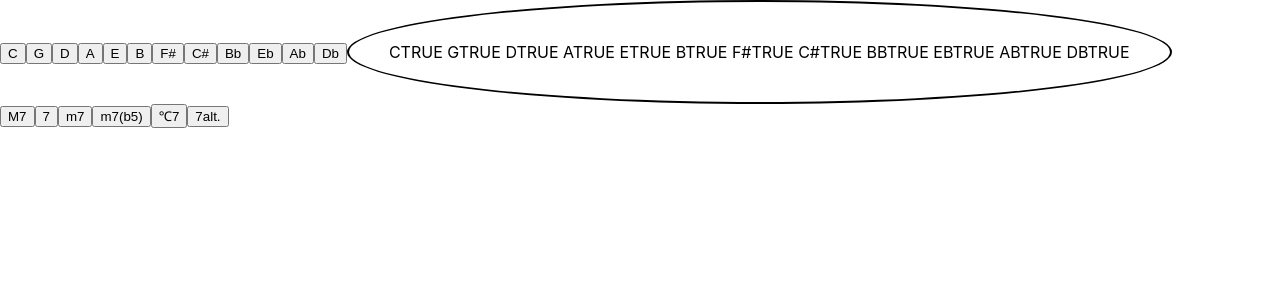
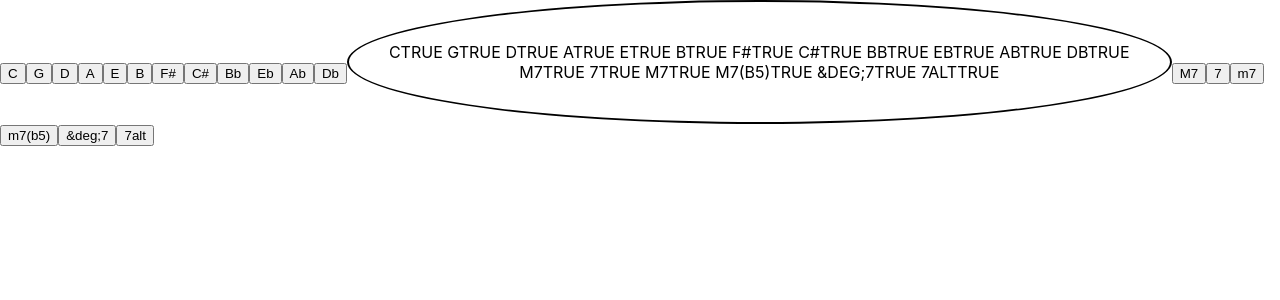
Before and after one commit to JHughesSUTA/keyboard-harmony-practice-tools, a React (Create React App) app: page / in a window 1280 px wide. Shown: the top 300 px of the page. Built offline with nearby package versions, Linux system fonts and the light colour scheme.

Commit message:
rename variables, toggle chord selected values

```diff
--- a/src/App.js
+++ b/src/App.js
@@ -4,7 +4,7 @@ import Display from "./components/Display";
 import Keys from "./components/Keys";
 
 function App() {
-  const [chordOptions, setChordOptions] = useState([
+  const [keyOptions, setKeyOptions] = useState([
     {
       id: 1,
       value: "C",
@@ -67,7 +67,48 @@ function App() {
     },
   ]);
 
-  const toggleOption = (id) => {
+  const [chordOptions, setChordOptions] = useState([
+    {
+      id: 1,
+      value: "M7",
+      selected: true,
+    },
+    {
+      id: 2,
+      value: "7",
+      selected: true,
+    },
+    {
+      id: 3,
+      value: "m7",
+      selected: true,
+    },
+    {
+      id: 4,
+      value: "m7(b5)",
+      selected: true,
+    },
+    {
+      id: 5,
+      value: "&deg;7",
+      selected: true,
+    },
+    {
+      id: 6,
+      value: "7alt",
+      selected: true,
+    },
+  ]);
+
+  const toggleSelectedKey = (id) => {
+    setKeyOptions(
+      keyOptions.map((key) =>
+        key.id === id ? { ...key, selected: !key.selected } : key
+      )
+    );
+  };
+
+  const toggleSelectedChord = (id) => {
     setChordOptions(
       chordOptions.map((chord) =>
         chord.id === id ? { ...chord, selected: !chord.selected } : chord
@@ -77,9 +118,9 @@ function App() {
 
   return (
     <div className="container">
-      <Keys onToggle={toggleOption} chords={chordOptions} />
-      <Display value="c" chordOptions={chordOptions} />
-      <Chords />
+      <Keys onToggle={toggleSelectedKey} keys={keyOptions} />
+      <Display value="c" keyOptions={keyOptions} chordOptions={chordOptions} />
+      <Chords onToggle={toggleSelectedChord} chords={chordOptions} />
     </div>
   );
 }
--- a/src/components/Button.js
+++ b/src/components/Button.js
@@ -1,7 +1,7 @@
 import "../styles/button.css";
 
-const Button = ({ buttonValue, onToggle, chordId }) => {
-  return <button onClick={() => onToggle(chordId)}>{buttonValue}</button>;
+const Button = ({ buttonValue, onToggle, id }) => {
+  return <button onClick={() => onToggle(id)}>{buttonValue}</button>;
 };
 
 export default Button;
--- a/src/components/Chords.js
+++ b/src/components/Chords.js
@@ -1,16 +1,25 @@
 import "../styles/chords.css";
 import Button from "./Button";
 
-const Chords = () => {
+const Chords = ({ onToggle, chords }) => {
   return (
-    <div>
-      <Button buttonValue="M7" />
-      <Button buttonValue="7" />
-      <Button buttonValue="m7" />
-      <Button buttonValue="m7(b5)" />
-      <Button buttonValue="&#8451;7" />
-      <Button buttonValue="7alt." />
-    </div>
+    <>
+      {chords.map((chord) => (
+        <Button
+          buttonValue={chord.value}
+          onToggle={onToggle}
+          id={chord.id}
+        />
+      ))}
+    </>
+    // <div>
+    //   <Button buttonValue="M7" />
+    //   <Button buttonValue="7" />
+    //   <Button buttonValue="m7" />
+    //   <Button buttonValue="m7(b5)" />
+    //   <Button buttonValue="&deg;7" />
+    //   <Button buttonValue="7alt." />
+    // </div>
   );
 };
 
--- a/src/components/Display.js
+++ b/src/components/Display.js
@@ -1,10 +1,14 @@
 import "../styles/display.css";
 
-const Display = ({ chordOptions }) => {
+const Display = ({ keyOptions, chordOptions }) => {
   return (
-    <div className="display">
-      {chordOptions.map((option) => option.value + option.selected + " ")}
-    </div>
+    <>
+      <div className="display">
+        {keyOptions.map((option) => option.value + option.selected + " ")}
+        <br></br>
+        {chordOptions.map((option) => option.value + option.selected + " ")}
+      </div>
+    </>
   );
 };
 
--- a/src/components/Keys.js
+++ b/src/components/Keys.js
@@ -1,14 +1,14 @@
 import "../styles/keys.css";
 import Button from "./Button";
 
-const Keys = ({ onToggle, chords }) => {
+const Keys = ({ onToggle, keys }) => {
   return (
     <>
-      {chords.map((chord) => (
+      {keys.map((key) => (
         <Button
-          buttonValue={chord.value}
+          buttonValue={key.value}
           onToggle={onToggle}
-          chordId={chord.id}
+          id={key.id}
         />
       ))}
     </>
```
